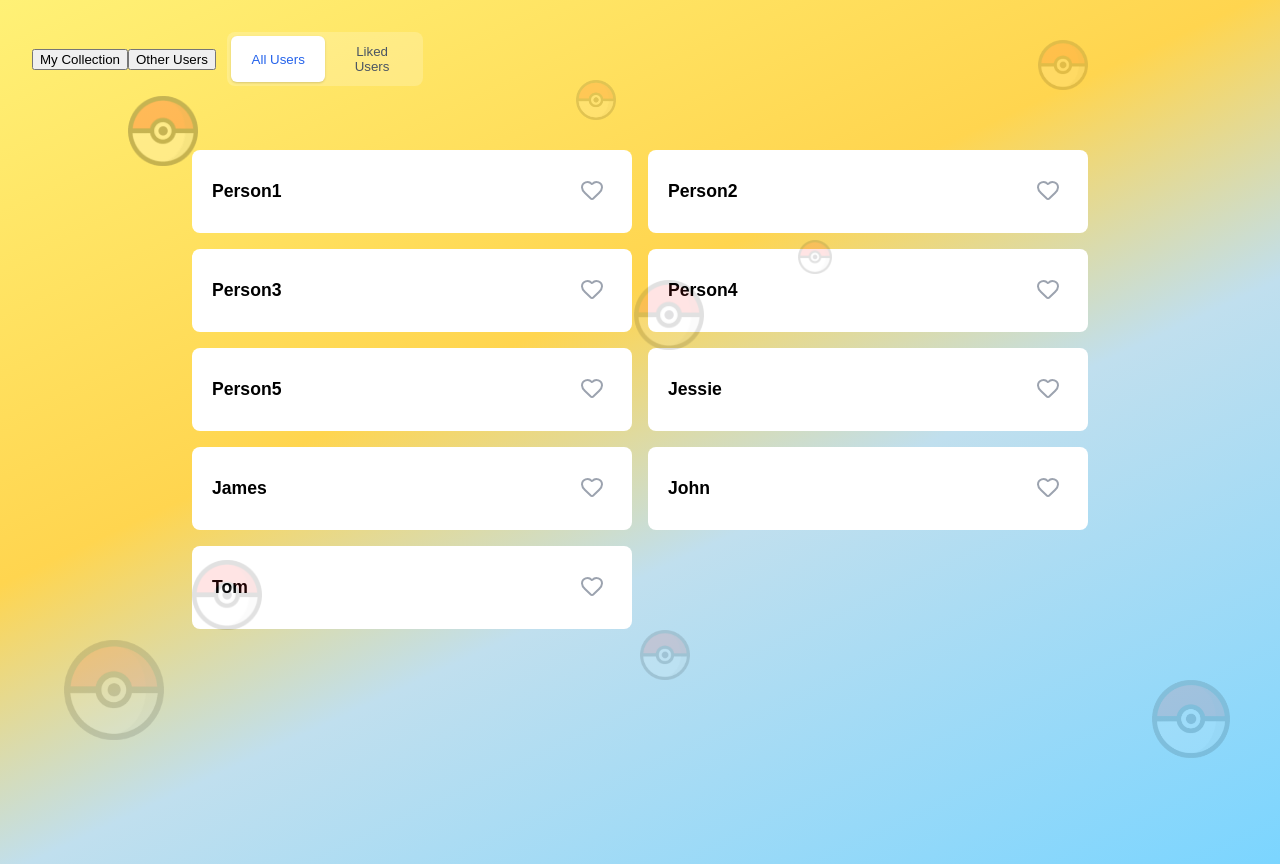
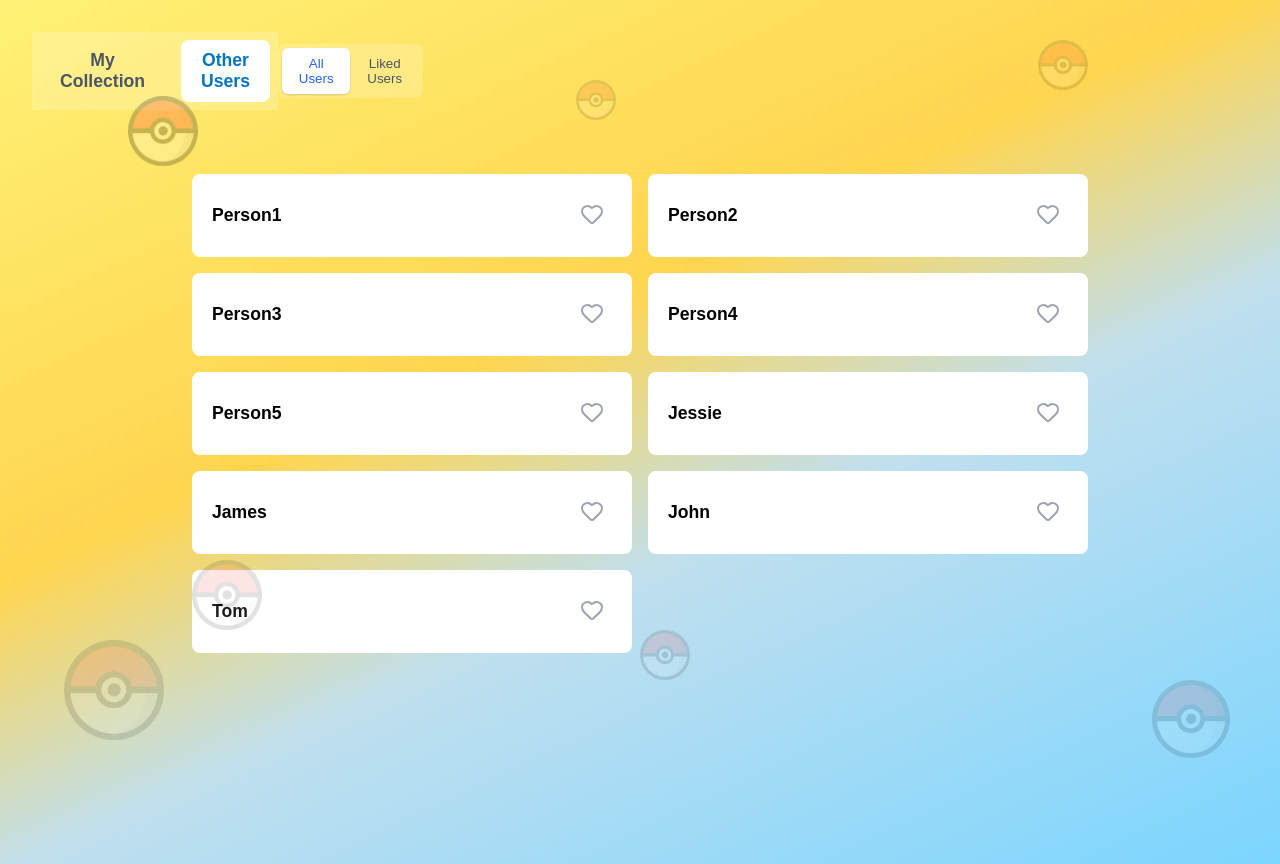
Before and after one commit to MarsAlien1ie/Card-Thing, a React (Vite) app: page /users in a window 1280 px wide. Built offline with nearby package versions, Linux system fonts and the light colour scheme.

Commit message:
Add files via upload

```diff
--- a/src/pages/DashboardPage.css
+++ b/src/pages/DashboardPage.css
@@ -50,12 +50,14 @@
     top: 35%;
     right: 45%;
     width: 70px;
+    z-index:-1;
 }
 
 .pos-7 {
     top: 30%;
     right: 35%;
     width: 34px;
+    z-index:-1;
 }
 
 .pos-8 {
@@ -83,6 +85,38 @@
     font-size: 2.5rem;
     margin: 0;
 }
+
+.header-main-nav{
+    display: flex;
+    gap: 1rem;
+    background-color: rgba(255, 255, 255, 0.2);
+    padding: 0.5rem;
+}
+
+
+.nav-button {
+    padding: 10px 20px;
+    font-weight: 600;
+    border: none;
+    background-color: transparent;
+    font-size: 1.1rem;
+    border: none;
+    border-radius: 8px;
+    color: #4b5563;
+    cursor: pointer;
+    transition: all 0.2s ease-in-out;
+}
+
+.nav-button:hover{
+    background-color: rgba(255, 255, 255, 0.4);
+}
+
+.nav-button.active {
+    background-color: #ffffff;
+    color: #0075BE;
+}
+
+
 /*  Dropzone Styling  */
 .dropzone {
     padding: 40px 20px;
```
